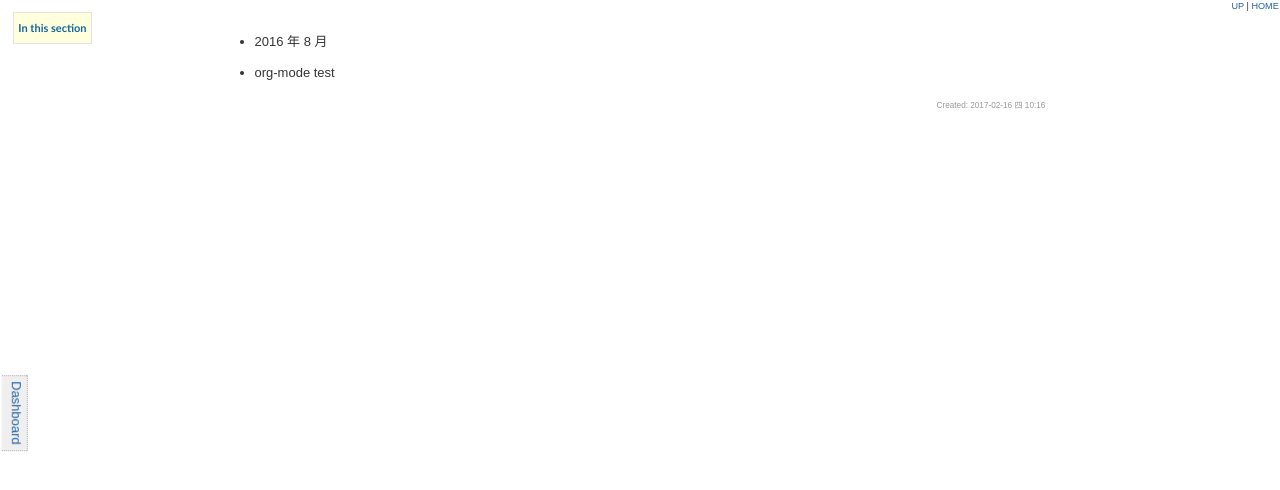
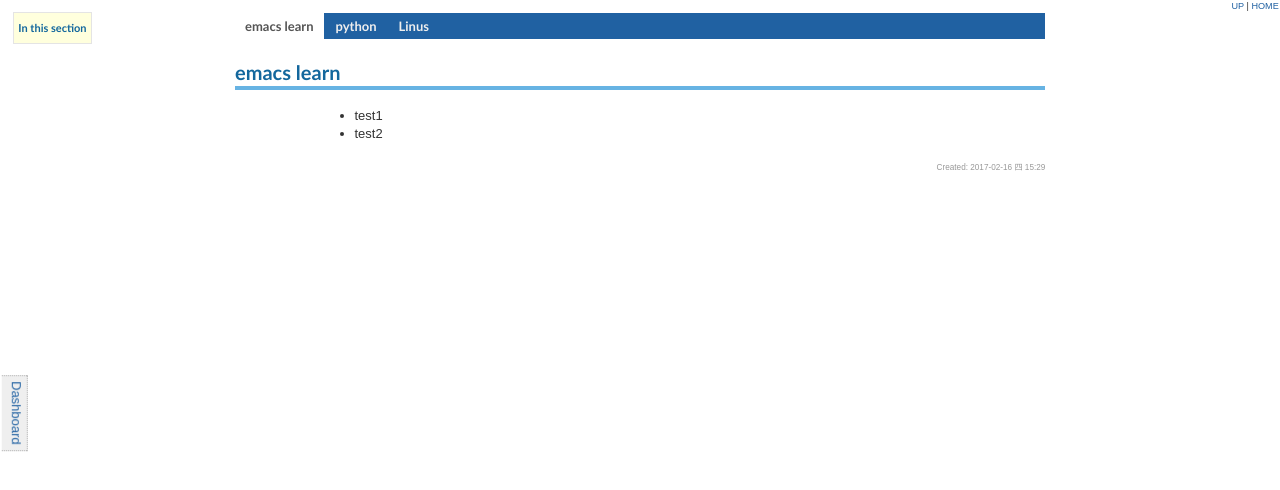
Before and after one commit to Bluesands/Bluesands, a plain HTML site: page index.html in a window 1280 px wide. Drawn offline with Linux system fonts and the light colour scheme.

Commit message:
change index.html

```diff
--- a/index.html
+++ b/index.html
@@ -3,7 +3,7 @@
 "http://www.w3.org/TR/xhtml1/DTD/xhtml1-strict.dtd">
 <html xmlns="http://www.w3.org/1999/xhtml" lang="en" xml:lang="en">
 <head>
-<!-- 2017-02-16 四 10:16 -->
+<!-- 2017-02-16 四 15:29 -->
 <meta http-equiv="Content-Type" content="text/html;charset=utf-8" />
 <meta name="viewport" content="width=device-width, initial-scale=1" />
 <title></title>
@@ -242,15 +242,46 @@ for the JavaScript code in this tag.
  |
  <a accesskey="H" href="index.html"> HOME </a>
 </div><div id="content">
-<ul class="org-ul">
-<li>2016 年 8 月</li>
-</ul>
-<ul class="org-ul">
-<li>org-mode test</li>
+<div id="table-of-contents">
+<h2>Table of Contents</h2>
+<div id="text-table-of-contents">
+<ul>
+<li><a href="#org10aede9">1. emacs learn</a></li>
+<li><a href="#org3e43d87">2. python</a></li>
+<li><a href="#orgfe6f5c1">3. Linus</a></li>
 </ul>
 </div>
+</div>
+
+
+<div id="outline-container-org10aede9" class="outline-2">
+<h2 id="org10aede9"><span class="section-number-2">1</span> emacs learn</h2>
+<div class="outline-text-2" id="text-1">
+<ul class="org-ul">
+<li>test1</li>
+<li>test2</li>
+</ul>
+</div>
+</div>
+
+<div id="outline-container-org3e43d87" class="outline-2">
+<h2 id="org3e43d87"><span class="section-number-2">2</span> python</h2>
+<div class="outline-text-2" id="text-2">
+<ul class="org-ul">
+<li>numpy</li>
+<li>scrapy</li>
+<li>django</li>
+<li>pandas</li>
+</ul>
+</div>
+</div>
+
+<div id="outline-container-orgfe6f5c1" class="outline-2">
+<h2 id="orgfe6f5c1"><span class="section-number-2">3</span> Linus</h2>
+</div>
+</div>
 <div id="postamble" class="status">
-<p class="date">Created: 2017-02-16 四 10:16</p>
+<p class="date">Created: 2017-02-16 四 15:29</p>
 <p class="validation"></p>
 </div>
 </body>
```
